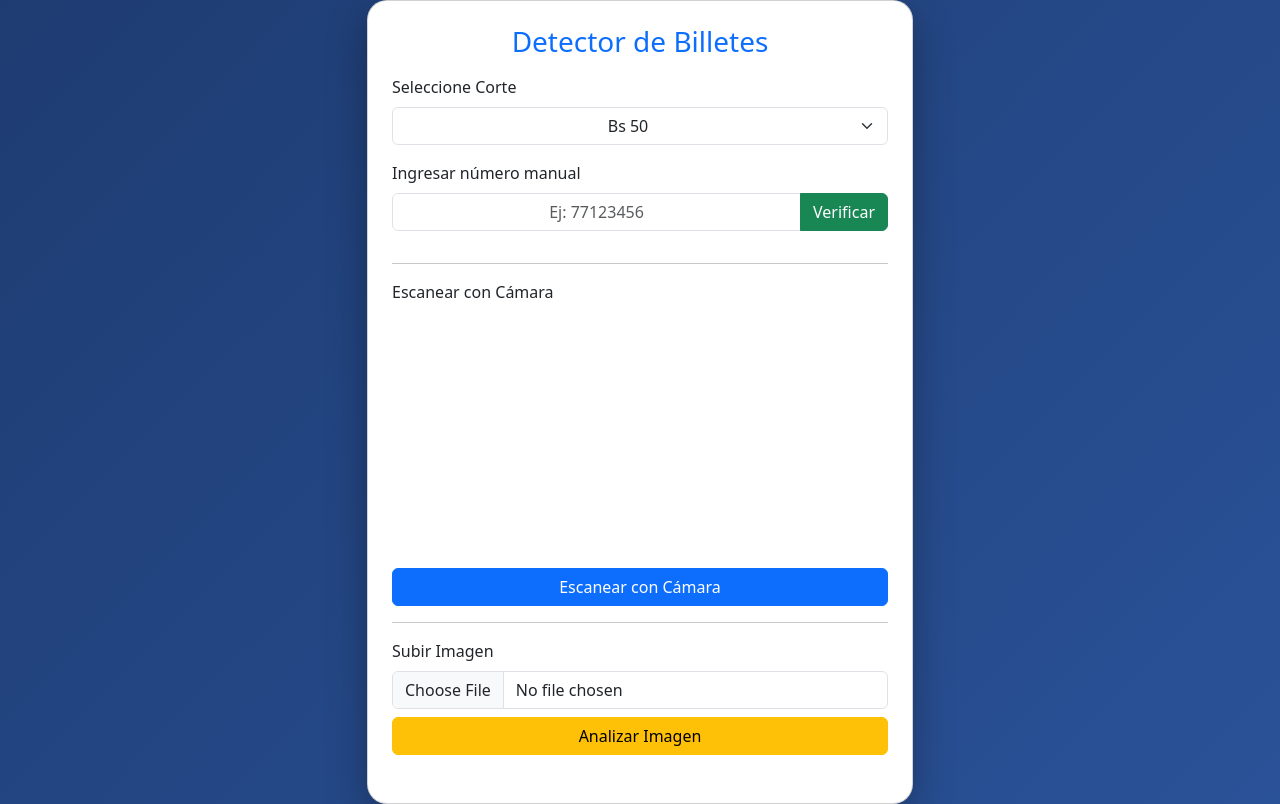
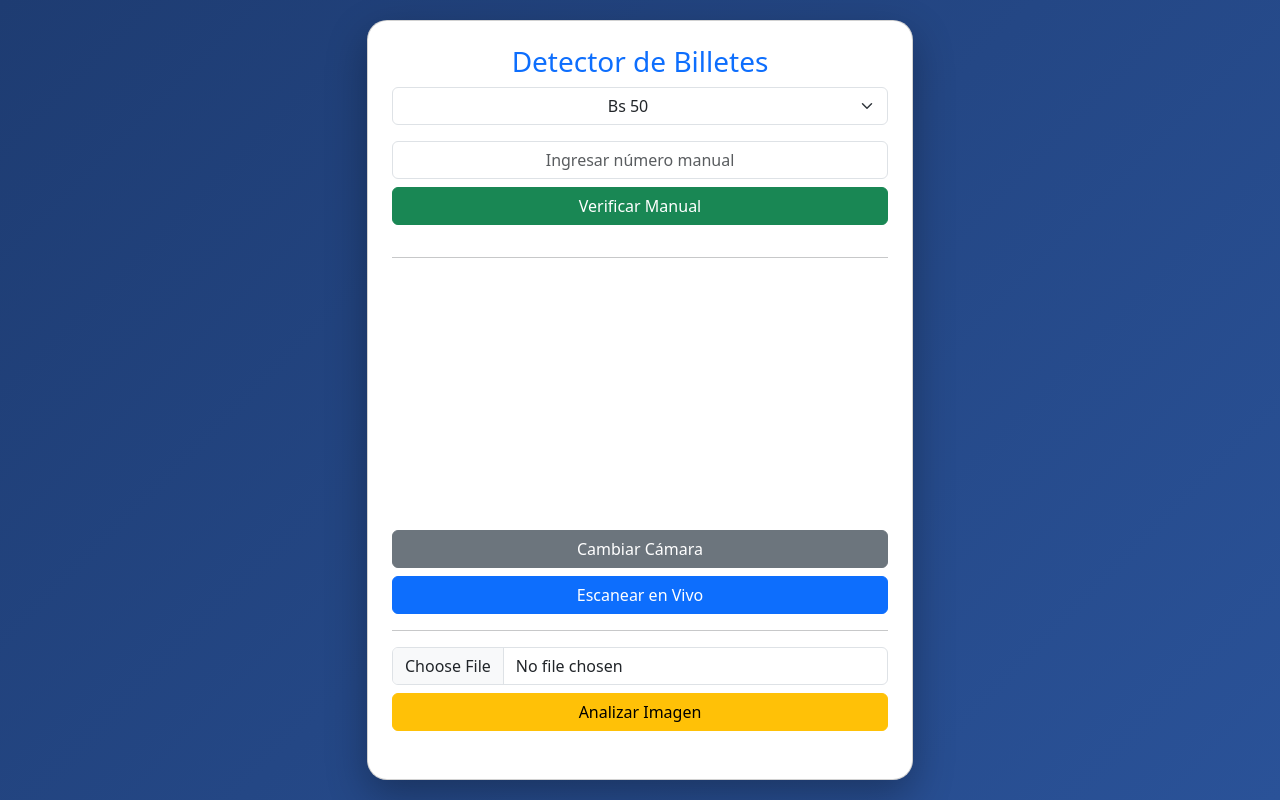
Before and after one commit to cricripaz/billetes_F, a Flask app: page / in a window 1280 px wide. Run offline with Flask 3, Linux system fonts and the light colour scheme.

Commit message:
add button switch camera

```diff
--- a/app.py
+++ b/app.py
@@ -2,8 +2,6 @@ import os
 import json
 import re
 import base64
-import pandas as pd
-from datetime import datetime
 from flask import Flask, render_template, request, jsonify
 import easyocr
 
@@ -12,7 +10,6 @@ app = Flask(__name__)
 UPLOAD_FOLDER = "uploads"
 os.makedirs(UPLOAD_FOLDER, exist_ok=True)
 
-# ⚠️ IMPORTANTE: NO cargar EasyOCR aquí (bloquea Render)
 reader = None
 
 # ==============================
@@ -23,7 +20,6 @@ RANGOS_PATH = os.path.join(BASE_DIR, "rangos.json")
 
 with open(RANGOS_PATH) as f:
     rangos = json.load(f)
-
 
 # ==============================
 # FUNCIONES
@@ -36,21 +32,6 @@ def es_prohibido(numero, corte):
         if r["inicio"] <= numero <= r["fin"]:
             return True
     return False
-
-
-def guardar_log(numero, corte, estado):
-    df = pd.DataFrame([{
-        "fecha": datetime.now(),
-        "numero": numero,
-        "corte": corte,
-        "estado": estado
-    }])
-
-    if not os.path.exists("log.csv"):
-        df.to_csv("log.csv", index=False)
-    else:
-        df.to_csv("log.csv", mode="a", header=False, index=False)
-
 
 # ==============================
 # RUTAS
@@ -71,12 +52,7 @@ def procesar_manual():
 
     numero = int(numero)
 
-    if es_prohibido(numero, corte):
-        estado = "🚨 PROHIBIDO"
-    else:
-        estado = "✅ VALIDO"
-
-    guardar_log(numero, corte, estado)
+    estado = "🚨 PROHIBIDO" if es_prohibido(numero, corte) else "✅ VALIDO"
 
     return jsonify({
         "resultado": estado,
@@ -95,11 +71,9 @@ def procesar():
     if not imagen_base64:
         return jsonify({"resultado": "Imagen inválida"})
 
-    # 🔥 Inicializar OCR solo cuando se necesite
     if reader is None:
         reader = easyocr.Reader(['en'], gpu=False)
 
-    # Decodificar imagen
     imagen_bytes = base64.b64decode(imagen_base64.split(",")[1])
     ruta = os.path.join(UPLOAD_FOLDER, "captura.jpg")
 
@@ -117,13 +91,7 @@ def procesar():
             break
 
     if numero_detectado:
-        if es_prohibido(numero_detectado, corte):
-            estado = "🚨 PROHIBIDO"
-        else:
-            estado = "✅ VALIDO"
-
-        guardar_log(numero_detectado, corte, estado)
-
+        estado = "🚨 PROHIBIDO" if es_prohibido(numero_detectado, corte) else "✅ VALIDO"
         return jsonify({
             "resultado": estado,
             "numero": numero_detectado
--- a/templates/index.html
+++ b/templates/index.html
@@ -2,36 +2,33 @@
 <html lang="es">
 <head>
 <meta charset="UTF-8">
+<meta name="viewport" content="width=device-width, initial-scale=1.0">
 <title>Detector de Billetes</title>
-    <meta name="viewport" content="width=device-width, initial-scale=1">
 
-    <!-- Bootstrap -->
 <link href="https://cdn.jsdelivr.net/npm/bootstrap@5.3.2/dist/css/bootstrap.min.css" rel="stylesheet">
 
 <style>
-        body {
-            background: linear-gradient(135deg, #1e3c72, #2a5298);
-            min-height: 100vh;
-            display: flex;
-            align-items: center;
-            justify-content: center;
+body{
+    background: linear-gradient(135deg,#1e3c72,#2a5298);
+    min-height:100vh;
+    display:flex;
+    align-items:center;
+    justify-content:center;
 }
-
-        .card-custom {
-            border-radius: 20px;
-            box-shadow: 0 15px 40px rgba(0,0,0,0.3);
+.card-custom{
+    border-radius:20px;
+    box-shadow:0 15px 40px rgba(0,0,0,0.3);
 }
-
-        video {
-            border-radius: 15px;
-            width: 100%;
-            max-height: 300px;
-            object-fit: cover;
+video{
+    width:100%;
+    border-radius:15px;
 }
-
-        .resultado {
-            font-size: 1.6rem;
-            font-weight: bold;
+.resultado{
+    font-size:1.5rem;
+    font-weight:bold;
+}
+.loader{
+    display:none;
 }
 </style>
 </head>
@@ -41,64 +38,42 @@
 <div class="container">
 <div class="row justify-content-center">
 <div class="col-lg-6 col-md-8 col-12">
+
 <div class="card card-custom p-4 bg-white">
 
-                <h3 class="text-center text-primary mb-3">
-                    Detector de Billetes
-                </h3>
+<h3 class="text-center text-primary">Detector de Billetes</h3>
 
-                <!-- Corte -->
-                <div class="mb-3">
-                    <label class="form-label">Seleccione Corte</label>
-                    <select id="corte" class="form-select text-center">
+<select id="corte" class="form-select text-center mb-3">
 <option value="10">Bs 10</option>
 <option value="20">Bs 20</option>
 <option value="50" selected>Bs 50</option>
 </select>
-                </div>
 
-                <!-- Manual -->
+<!-- MANUAL -->
 <div class="mb-3">
-                    <label class="form-label">Ingresar número manual</label>
-                    <div class="input-group">
-                        <input type="text" id="numeroManual"
-                               class="form-control text-center"
-                               placeholder="Ej: 77123456">
-                        <button class="btn btn-success"
-                                onclick="consultarManual()">
-                            Verificar
-                        </button>
-                    </div>
+<input type="text" id="numeroManual" class="form-control text-center" placeholder="Ingresar número manual">
+<button class="btn btn-success mt-2 w-100" onclick="consultarManual()">Verificar Manual</button>
 </div>
 
 <hr>
 
-                <!-- Cámara -->
-                <label class="form-label">Escanear con Cámara</label>
-                <video id="video" autoplay></video>
+<!-- CAMARA -->
+<video id="video" autoplay playsinline></video>
 
-                <button class="btn btn-primary mt-2 w-100"
-                        onclick="capturar()">
-                    Escanear con Cámara
-                </button>
+<button class="btn btn-secondary mt-2 w-100" onclick="cambiarCamara()">Cambiar Cámara</button>
+<button class="btn btn-primary mt-2 w-100" onclick="capturar()">Escanear en Vivo</button>
 
 <hr>
 
-                <!-- Subir Imagen -->
-                <label class="form-label">Subir Imagen</label>
-                <input type="file" id="imagenInput"
-                       class="form-control"
-                       accept="image/*">
+<!-- SUBIR -->
+<input type="file" id="imagenInput" class="form-control" accept="image/*">
+<button class="btn btn-warning mt-2 w-100" onclick="subirImagen()">Analizar Imagen</button>
 
-                <button class="btn btn-warning mt-2 w-100"
-                        onclick="subirImagen()">
-                    Analizar Imagen
-                </button>
+<div class="text-center mt-3 loader" id="loader">
+<div class="spinner-border text-primary"></div>
+</div>
 
-                <!-- Resultado -->
-                <div id="resultado"
-                     class="resultado mt-4 text-center">
-                </div>
+<div id="resultado" class="resultado mt-4 text-center"></div>
 
 </div>
 </div>
@@ -106,81 +81,113 @@
 </div>
 
 <script>
-const video = document.getElementById("video");
+let video = document.getElementById("video");
+let stream = null;
+let devices = [];
+let currentIndex = 0;
 
-// Activar cámara
-navigator.mediaDevices.getUserMedia({ video: true })
-    .then(stream => video.srcObject = stream)
-    .catch(() => console.log("Cámara no disponible"));
-
-function mostrarResultado(data) {
-    const resultado = document.getElementById("resultado");
-
-    if (data.resultado.includes("PROHIBIDO")) {
-        resultado.className = "resultado mt-4 text-center text-danger";
-    } else if (data.resultado.includes("VALIDO")) {
-        resultado.className = "resultado mt-4 text-center text-success";
-    } else {
-        resultado.className = "resultado mt-4 text-center text-warning";
+async function obtenerCamaras(){
+    const all = await navigator.mediaDevices.enumerateDevices();
+    devices = all.filter(d => d.kind === "videoinput");
 }
 
-    resultado.innerText =
-        data.resultado + " " + (data.numero || "");
+async function iniciarCamara(index = 0){
+    if(stream){
+        stream.getTracks().forEach(track => track.stop());
     }
 
-// Cámara
-function capturar() {
+    const constraints = {
+        video: devices[index]?.deviceId
+            ? { deviceId: { exact: devices[index].deviceId } }
+            : { facingMode: { ideal: "environment" } }
+    };
+
+    stream = await navigator.mediaDevices.getUserMedia(constraints);
+    video.srcObject = stream;
+}
+
+async function cambiarCamara(){
+    if(devices.length < 2){
+        alert("Solo hay una cámara disponible");
+        return;
+    }
+    currentIndex = (currentIndex + 1) % devices.length;
+    await iniciarCamara(currentIndex);
+}
+
+async function capturar(){
     const canvas = document.createElement("canvas");
     canvas.width = video.videoWidth;
     canvas.height = video.videoHeight;
-    const ctx = canvas.getContext("2d");
-    ctx.drawImage(video, 0, 0);
-
+    canvas.getContext("2d").drawImage(video,0,0);
     enviarAlServidor(canvas.toDataURL("image/jpeg"));
 }
 
-// Subir imagen
-function subirImagen() {
+function subirImagen(){
     const file = document.getElementById("imagenInput").files[0];
-    if (!file) return;
+    if(!file) return;
 
     const reader = new FileReader();
-    reader.onload = function(e) {
+    reader.onload = function(e){
         enviarAlServidor(e.target.result);
     };
     reader.readAsDataURL(file);
 }
 
-// Manual
-function consultarManual() {
+function consultarManual(){
     const numero = document.getElementById("numeroManual").value;
-    if (!numero) return;
+    if(!numero) return;
 
-    fetch("/procesar_manual", {
-        method: "POST",
-        headers: { "Content-Type": "application/json" },
+    fetch("/procesar_manual",{
+        method:"POST",
+        headers:{"Content-Type":"application/json"},
         body: JSON.stringify({
-            numero: numero,
-            corte: document.getElementById("corte").value
+            numero:numero,
+            corte:document.getElementById("corte").value
         })
     })
-    .then(res => res.json())
-    .then(data => mostrarResultado(data));
+    .then(res=>res.json())
+    .then(data=>mostrarResultado(data));
 }
 
-// Enviar imagen
-function enviarAlServidor(imagenBase64) {
-    fetch("/procesar", {
-        method: "POST",
-        headers: { "Content-Type": "application/json" },
+function enviarAlServidor(imagen){
+    document.getElementById("loader").style.display="block";
+
+    fetch("/procesar",{
+        method:"POST",
+        headers:{"Content-Type":"application/json"},
         body: JSON.stringify({
-            imagen: imagenBase64,
-            corte: document.getElementById("corte").value
+            imagen:imagen,
+            corte:document.getElementById("corte").value
         })
     })
-    .then(res => res.json())
-    .then(data => mostrarResultado(data));
+    .then(res=>res.json())
+    .then(data=>{
+        document.getElementById("loader").style.display="none";
+        mostrarResultado(data);
+    });
 }
+
+function mostrarResultado(data){
+    const r = document.getElementById("resultado");
+
+    if(data.resultado.includes("PROHIBIDO")){
+        r.className="resultado mt-4 text-center text-danger";
+    }else if(data.resultado.includes("VALIDO")){
+        r.className="resultado mt-4 text-center text-success";
+    }else{
+        r.className="resultado mt-4 text-center text-warning";
+    }
+
+    r.innerText = data.resultado + " " + (data.numero || "");
+}
+
+async function init(){
+    await obtenerCamaras();
+    await iniciarCamara();
+}
+
+init();
 </script>
 
 </body>
```
Also changed, not shown: uploads/captura.jpg. Lines whose indentation alone changed are shown as unchanged.
